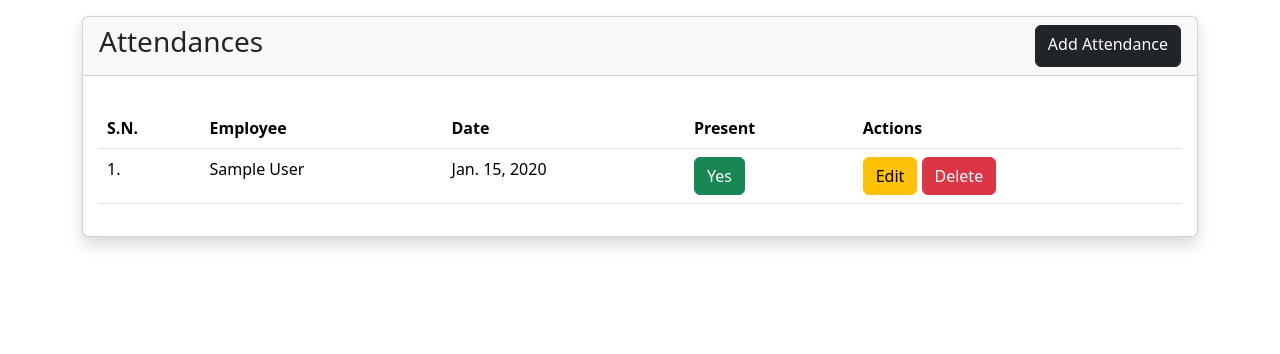
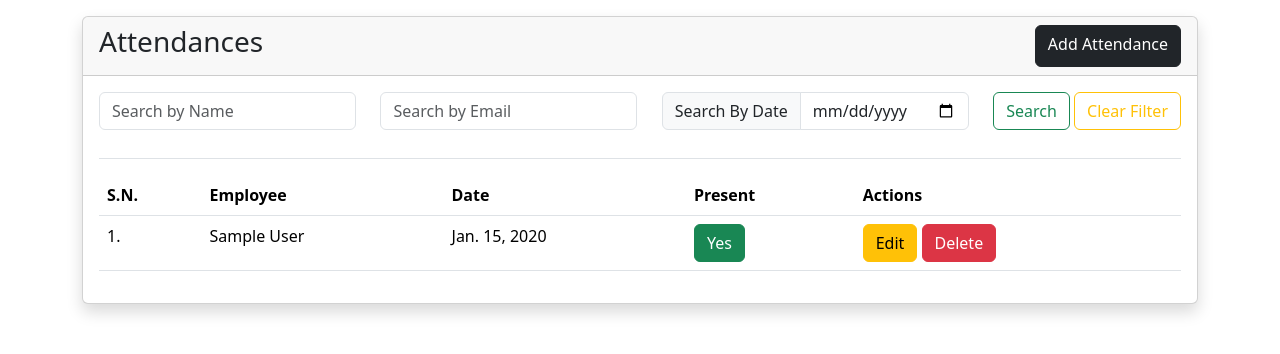
Before and after one commit to sunilyadav97/employee-management-system, a Django app: page /attendances/ in a window 1280 px wide. Shown: the part 56-410 px from the top of the page. Run offline with Django 5.2, Linux system fonts and the light colour scheme; a user stored in the database is signed in; tables that the repository leaves empty hold one stand-in row (values such as "Sample post").

Commit message:
Added filters in attendance.

```diff
--- a/emsapp/views.py
+++ b/emsapp/views.py
@@ -240,6 +240,19 @@ class AttendanceListView(ListView):
         queryset = super().get_queryset()
         if self.request.user.employee.role.name == "Employee":
             queryset = queryset.filter(employee=self.request.user.employee)
+
+        name = self.request.GET.get('name')
+        email = self.request.GET.get('email')
+        date = self.request.GET.get('date')
+
+        if name:
+            queryset = queryset.filter(employee__user__first_name__icontains=name)
+
+        if email:
+            queryset = queryset.filter(employee__user__email__icontains=email)
+
+        if date:
+            queryset = queryset.filter(date=date)
         return queryset
 
 
--- a/templates/emsapp/attendance_list.html
+++ b/templates/emsapp/attendance_list.html
@@ -10,6 +10,35 @@
                     {% endif %}
                 </div>
                 <div class="card-body">
+                    <div class="mb-2 pb-1 border-bottom">
+                        <form action="" method="get">
+                            <div class="d-flex justify-content-between">
+                                {% if request.user.is_superuser or request.user.employee.role.name == "HR Manager" %}
+                                    <div class="mb-2">
+                                        <input type="text" class="form-control" id="name" name="name"
+                                               placeholder="Search by Name">
+                                    </div>
+                                    <div class="mb-2">
+                                        <input type="email" class="form-control" id="email" name="email"
+                                               placeholder="Search by Email">
+                                    </div>
+                                {% endif %}
+                                <div class="mb-2">
+                                    <div class="input-group mb-3">
+                                        <span class="input-group-text" id="basic-addon1">Search By Date</span>
+                                        <input type="date" class="form-control" name="date"
+                                               aria-label="date" aria-describedby="basic-addon1">
+                                    </div>
+                                </div>
+                                <div class="mb-2">
+                                    <button class="btn btn-outline-success" type="submit" id="button-addon2">Search
+                                    </button>
+                                    <a class="btn btn-outline-warning" href="{% url 'emsapp:attendance_list' %}">Clear
+                                        Filter</a>
+                                </div>
+                            </div>
+                        </form>
+                    </div>
                     <table class="table mt-3">
                         <thead>
                         <tr>
```
